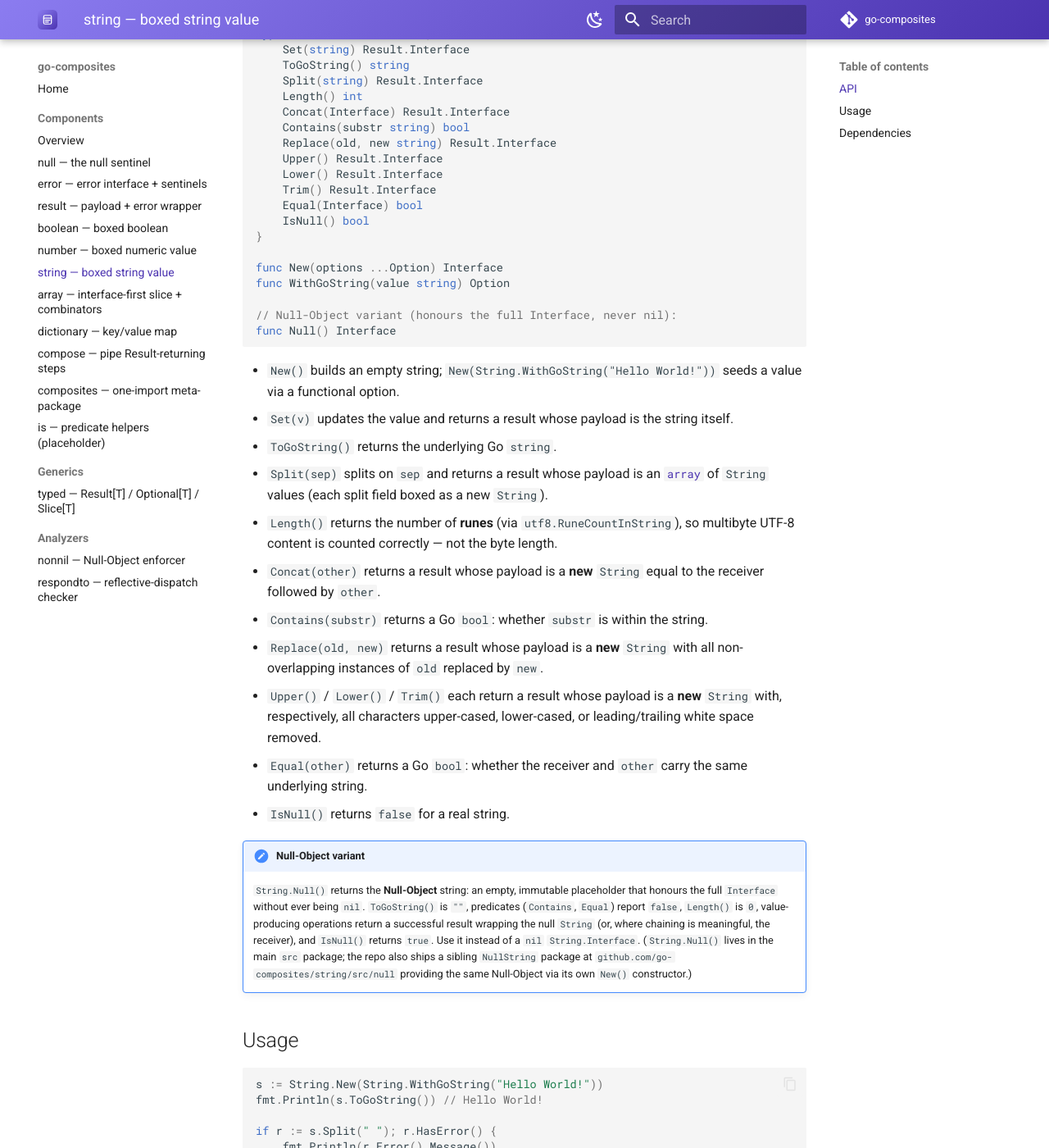
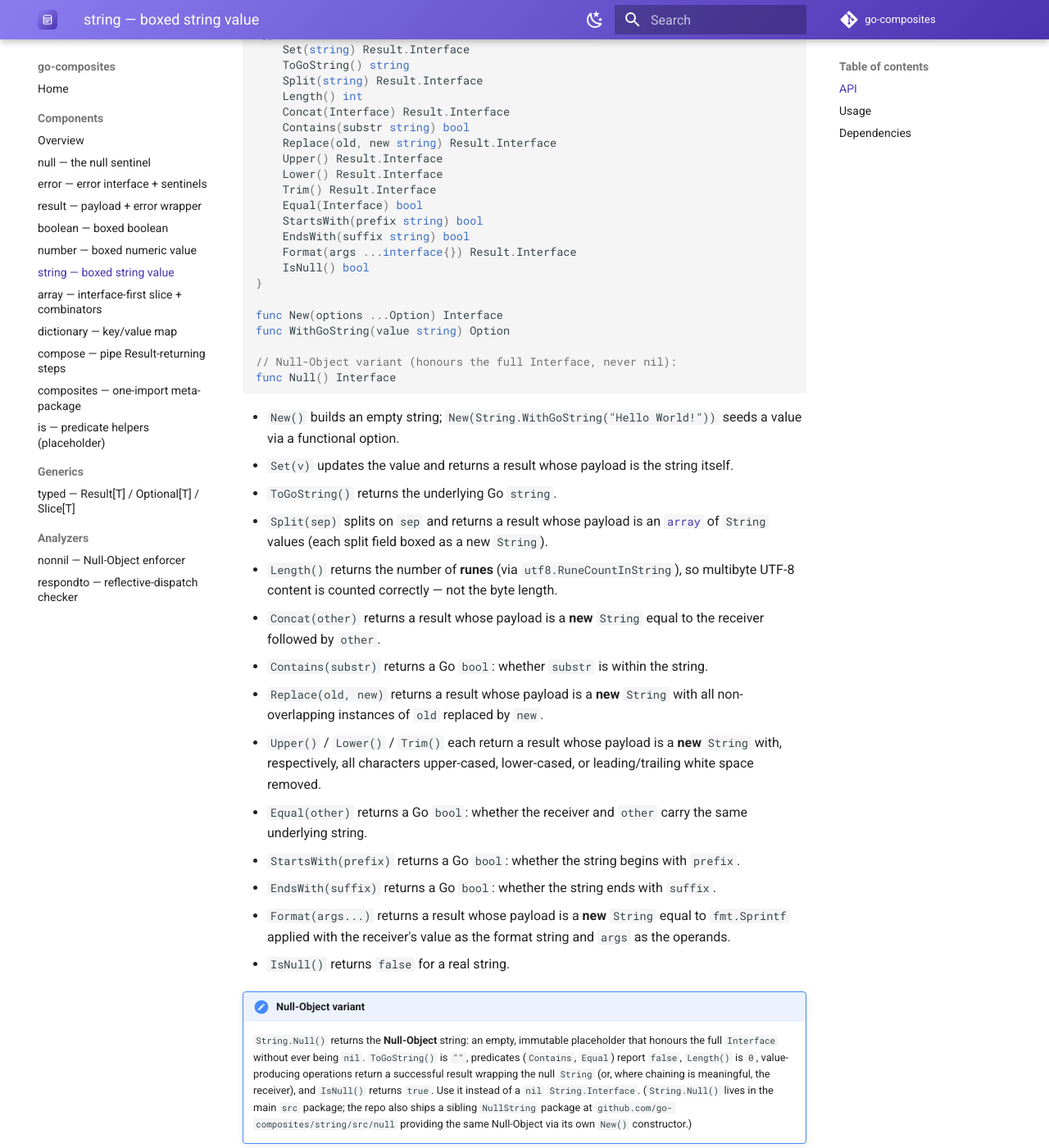
Before and after one commit to go-composites/docs, an MkDocs documentation site: the page built from docs/components/string.md, in a window 1280 px wide and 1400 px high, scrolled down 364 px. Shown: the whole window at 82% size. Built offline with MkDocs 1.6.1 and Material for MkDocs 9.7.7, drawn with Linux system fonts in a browser that asks for light colours; the version menu is left out.

Commit message:
docs: document new array/string/number methods
Document the just-added methods across three component pages, in both
the API code block and the behaviour table/list:

- array: Sort (in-place stable), IndexOf (DeepEqual, -1 on miss),
  Slice (new Array over [start:end), error Result if out of range)
  plus their package-level twins.
- string: StartsWith, EndsWith, Format (fmt.Sprintf into a new String).
- number: Mod (% for ints, math.Mod for floats, error Result on
  modulo by zero), Abs, Neg (both preserve int/float kind).

Co-Authored-By: Claude Opus 4.8 <noreply@anthropic.com>

```diff
--- a/docs/components/string.md
+++ b/docs/components/string.md
@@ -21,6 +21,9 @@ type Interface interface {
     Lower() Result.Interface
     Trim() Result.Interface
     Equal(Interface) bool
+    StartsWith(prefix string) bool
+    EndsWith(suffix string) bool
+    Format(args ...interface{}) Result.Interface
     IsNull() bool
 }
 
@@ -51,6 +54,12 @@ func Null() Interface
   or leading/trailing white space removed.
 - `Equal(other)` returns a Go `bool`: whether the receiver and `other` carry the
   same underlying string.
+- `StartsWith(prefix)` returns a Go `bool`: whether the string begins with
+  `prefix`.
+- `EndsWith(suffix)` returns a Go `bool`: whether the string ends with `suffix`.
+- `Format(args...)` returns a result whose payload is a **new** `String` equal to
+  `fmt.Sprintf` applied with the receiver's value as the format string and
+  `args` as the operands.
 - `IsNull()` returns `false` for a real string.
 
 !!! note "Null-Object variant"
```
Also changed, not shown: docs/components/array.md (+9 -0 lines), docs/components/number.md (+6 -0 lines).
